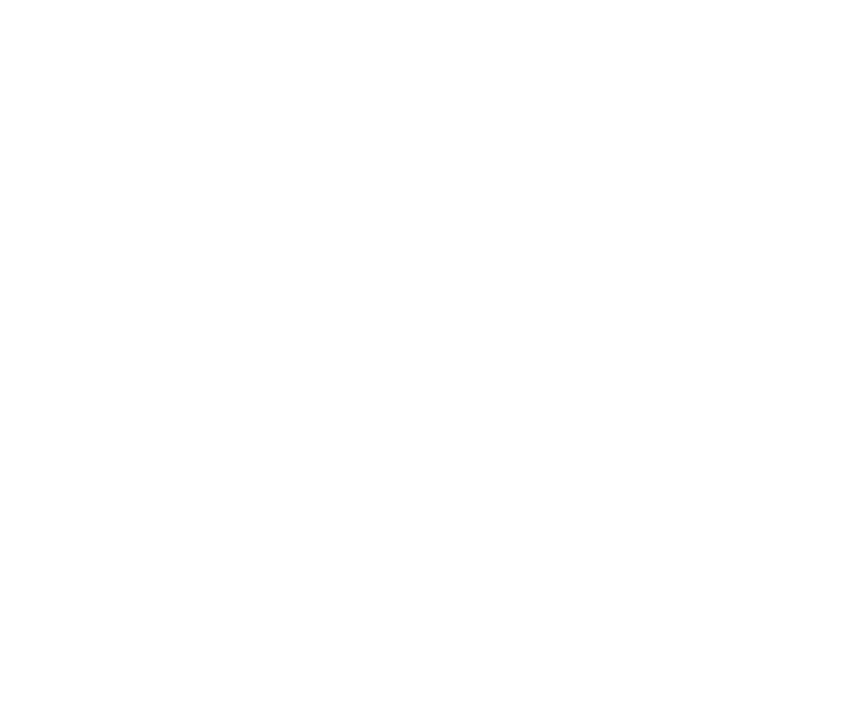
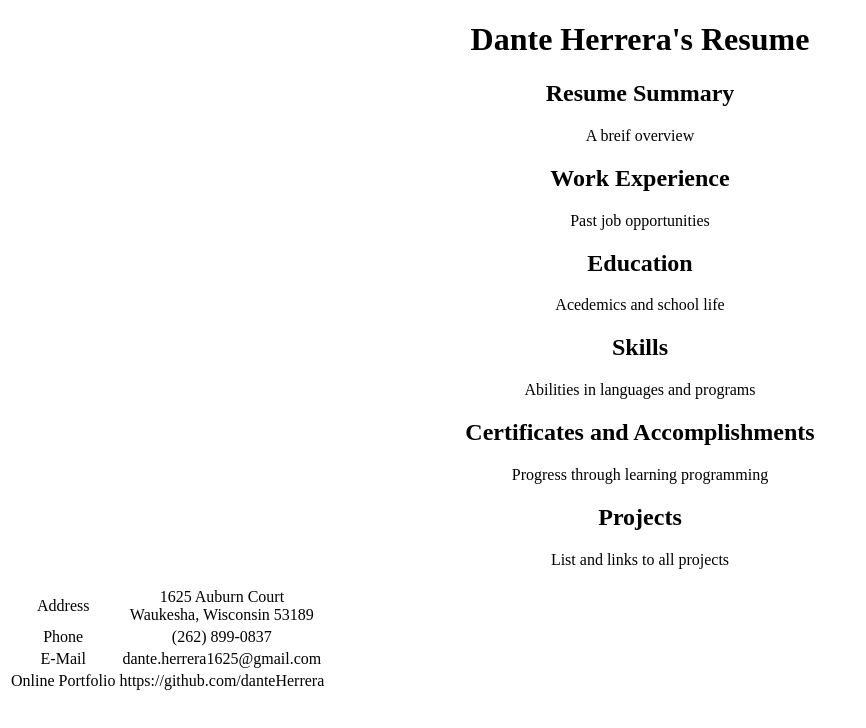
Before and after one commit to danteHerrera/Portfolio, a plain HTML site: page index.html in a window 1280 px wide. Shown: the whole page, without its empty margins (0-866 px from the left). Drawn offline with Linux system fonts and the light colour scheme.

Commit message:
Create layout of landing page and start styling.

```diff
--- a/index.html
+++ b/index.html
@@ -4,9 +4,88 @@
     <meta charset="UTF-8">
     <meta http-equiv="X-UA-Compatible" content="IE=edge">
     <meta name="viewport" content="width=device-width, initial-scale=1.0">
-    <title>Dante Herrera's Portfolio</title>
+    <title>Dante Herrera's Resume</title>
+    <link href="resources/stylesheet/style.css" rel="stylesheet" type="text/css">
 </head>
-<body>
-
+<body class="main">
+    <header>
+        <h1>Dante Herrera's Resume</h1>
+    </header>
+    <a href="" class="section-link" id="link1">
+        <section id="section1" class="section">
+            <header>
+                <h2 class="section-header">Resume Summary</h2>
+            </header>
+            <article>
+                <p class="section-description">A breif overview</p>
+            </article>
+        </section>
+    </a><a href="" class="section-link" id="link2">
+        <section id="section2" class="section">
+            <header>
+                <h2 class="section-header">Work Experience</h2>
+            </header>
+            <article>
+                <p class="section-description">Past job opportunities</p>
+            </article>
+        </section>
+    </a><a href="" class="section-link" id="link3">
+        <section id="section3" class="section">
+            <header>
+                <h2 class="section-header">Education</h2>
+            </header>
+            <article>
+                <p class="section-description">Acedemics and school life</p>
+            </article>
+        </section>
+    </a><a href="" class="section-link" id="link4">
+        <section id="section4" class="section">
+            <header>
+                <h2 class="section-header">Skills</h2>
+            </header>
+            <article>
+                <p class="section-description">Abilities in languages and programs</p>
+            </article>
+        </section>
+    </a><a href="" class="section-link" id="link5">
+        <section id="section5" class="section">
+            <header>
+                <h2 class="section-header">Certificates and Accomplishments</h2>
+            </header>
+            <article>
+                <p class="section-description">Progress through learning programming</p>
+            </article>
+        </section>
+    </a><a href="" class="section-link" id="link6">
+        <section id="section6" class="section">
+            <header>
+                <h2 class="section-header">Projects</h2>
+            </header>
+            <article>
+                <p class="section-description">List and links to all projects</p>
+            </article>
+        </section>
+    </a>
+    <footer>
+        <table>
+            <tr id="t-row1" class="t-row">
+                <td id="data-type1" class="data-type">Address</td>
+                <td id="data1" class="data">1625 Auburn Court<br>
+                Waukesha, Wisconsin 53189</td>
+            </tr>
+            <tr id="t-row2" class="t-row">
+                <td id="data-type2" class="data-type">Phone</td>
+                <td id="data2" class="data">(262) 899-0837</td>
+            </tr>
+            <tr id="t-row3" class="t-row">
+                <td id="data-type3" class="data-type">E-Mail</td>
+                <td id="data3" class="data">dante.herrera1625@gmail.com</td>
+            </tr>
+            <tr id="t-row4" class="t-row">
+                <td id="data-type4" class="data-type">Online Portfolio</td>
+                <td id="data4" class="data">https://github.com/danteHerrera</td>
+            </tr>
+        </table>
+    </footer>
 </body>
 </html>
--- a/resources/stylesheet/style.css
+++ b/resources/stylesheet/style.css
@@ -0,0 +1,17 @@
+* {
+    box-sizing: border-box;
+    text-align: center;
+}
+
+header {
+    margin: 0 auto;
+}
+
+/* Section  */
+
+.section-link {
+    color: black;
+    text-decoration: none;
+}
+
+/* Footer */
```
